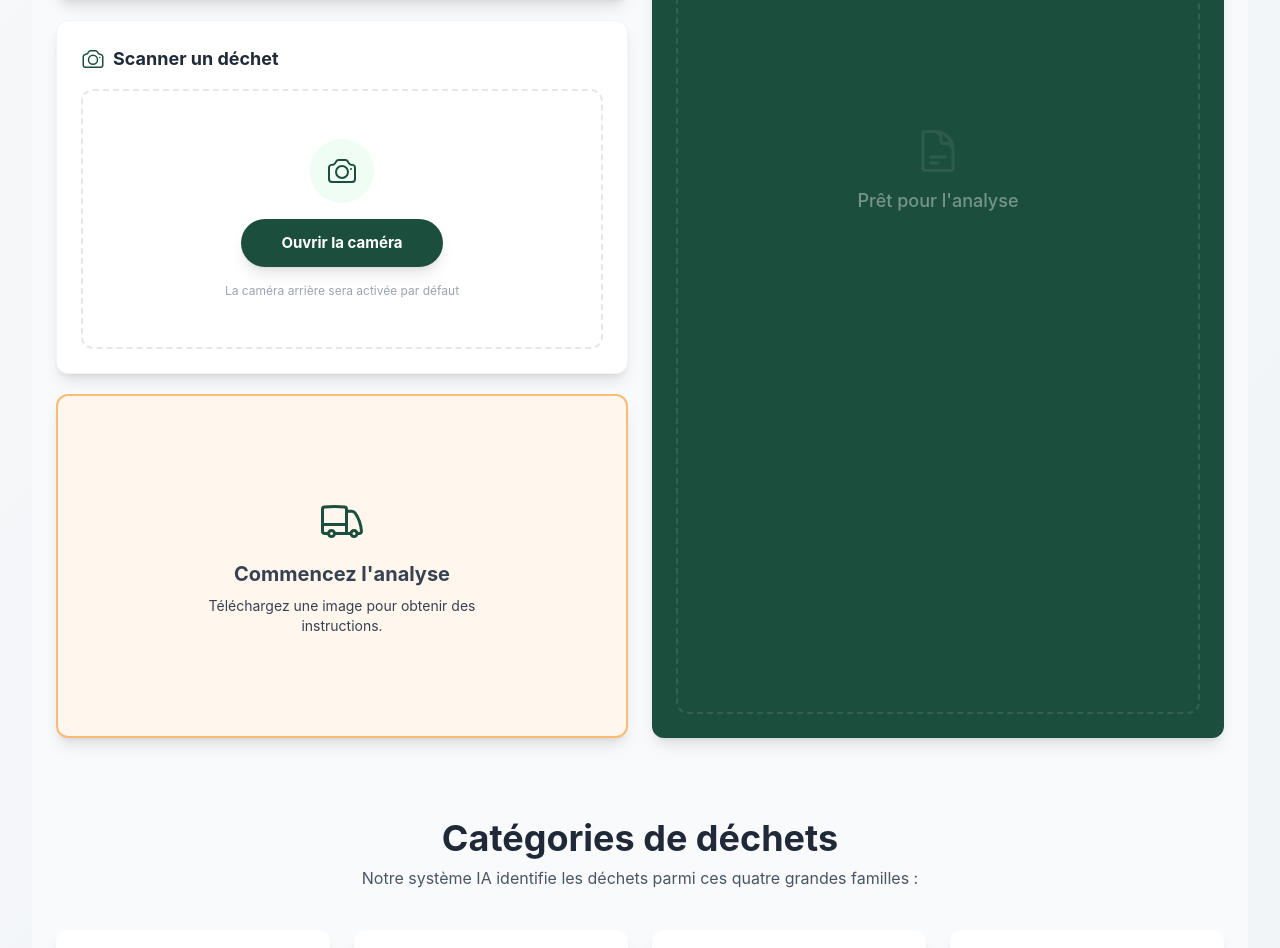
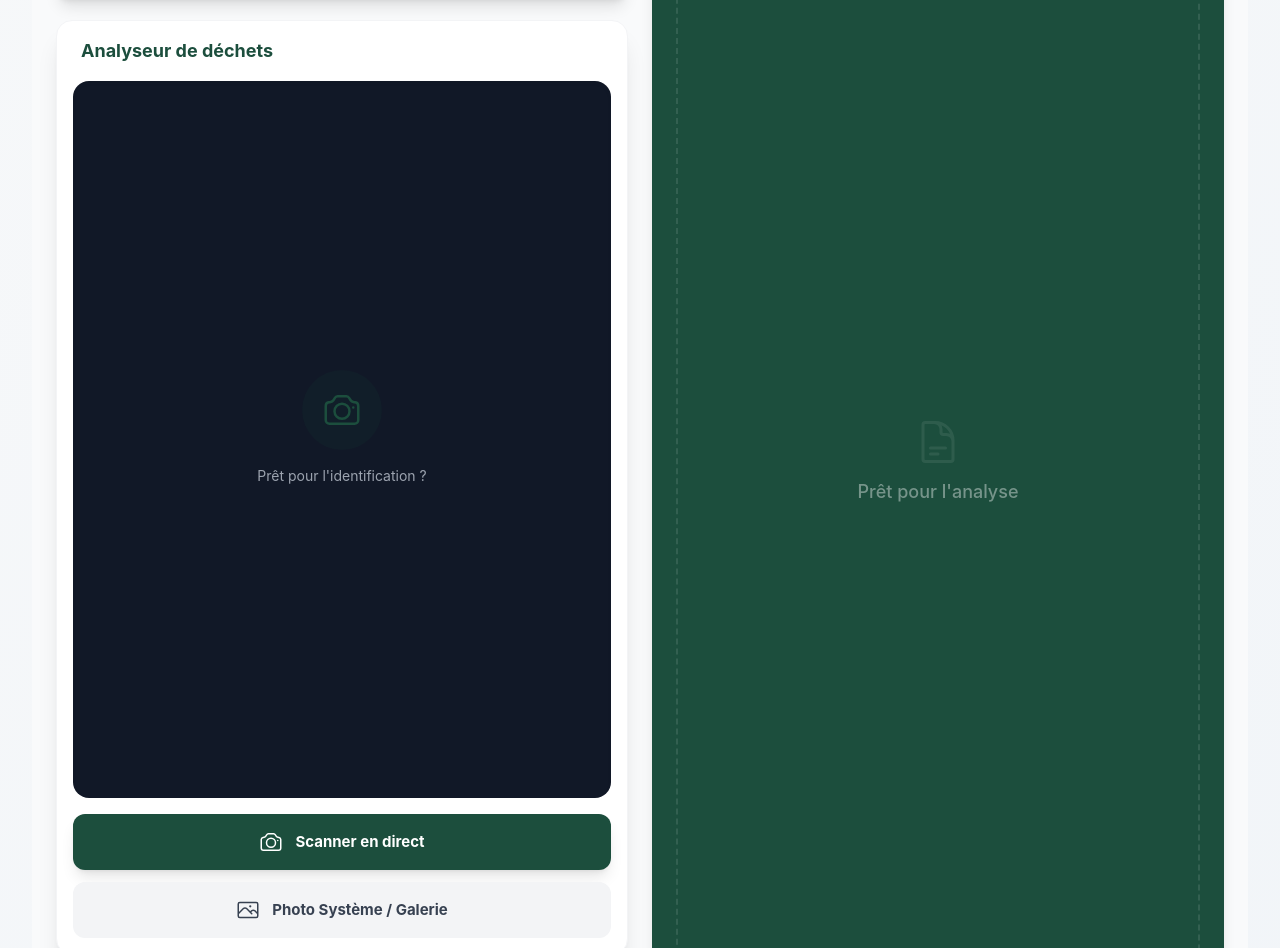
Before and after one commit to Ange-Etoile/Dechet_Urbain, a Vue app: page /resultats in a window 1280 px wide. Shown: the part 1080-2028 px from the top of the page. Built offline with nearby package versions, Linux system fonts and the light colour scheme.

Commit message:
fix sur l'action de camera

```diff
--- a/src/components/CardAction.vue
+++ b/src/components/CardAction.vue
@@ -1,6 +1,6 @@
 <script setup lang="ts">
-import { ref, onUnmounted } from 'vue';
-import { CameraIcon, XMarkIcon, ArrowPathIcon } from '@heroicons/vue/24/outline';
+import { ref, onUnmounted, nextTick } from 'vue';
+import { CameraIcon, XMarkIcon, ArrowPathIcon, PhotoIcon } from '@heroicons/vue/24/outline';
 
 const emit = defineEmits<{
   (e: 'photoTaken', file: File): void;
@@ -8,47 +8,88 @@ const emit = defineEmits<{
 
 const videoElement = ref<HTMLVideoElement | null>(null);
 const canvasElement = ref<HTMLCanvasElement | null>(null);
+const fileInput = ref<HTMLInputElement | null>(null); // Pour le mode secours
 const stream = ref<MediaStream | null>(null);
 const capturedImage = ref<string | null>(null);
 const isStreaming = ref(false);
 const error = ref<string | null>(null);
-
-// 'environment' force la caméra arrière sur smartphone
 const facingMode = ref<'user' | 'environment'>('environment');
 
+// FONCTION PRINCIPALE : Démarrer la caméra dans l'application
 const startCamera = async () => {
   try {
     error.value = null;
+    isStreaming.value = true; // On affiche l'élément vidéo avant de chercher le flux
 
-    // Contraintes strictes pour la caméra arrière
+    await nextTick(); // On attend que le DOM affiche le <video>
+
     const constraints = {
       video: {
-        facingMode: { exact: facingMode.value }, // 'exact' force le choix si disponible
-        width: { ideal: 1920 },
-        height: { ideal: 1080 }
+        facingMode: facingMode.value, // Retrait de "exact" pour plus de compatibilité
+        width: { ideal: 1280 },
+        height: { ideal: 720 }
       },
       audio: false
     };
 
-    // Tentative avec 'exact', sinon repli sur mode simple si échec (certains navigateurs PC)
-    let mediaStream;
-    try {
-      mediaStream = await navigator.mediaDevices.getUserMedia(constraints);
-    } catch (e) {
-      mediaStream = await navigator.mediaDevices.getUserMedia({
-        video: { facingMode: facingMode.value }
-      });
-    }
-
+    const mediaStream = await navigator.mediaDevices.getUserMedia(constraints);
     stream.value = mediaStream;
 
     if (videoElement.value) {
       videoElement.value.srcObject = mediaStream;
-      isStreaming.value = true;
+
+      // FORCE LA LECTURE (crucial pour Chrome Mobile)
+      videoElement.value.onloadedmetadata = () => {
+        videoElement.value?.play().catch(e => {
+            console.error("Erreur autoplay:", e);
+            error.value = "Cliquez sur l'écran pour activer la vidéo.";
+        });
+      };
     }
   } catch (err) {
     console.error('Erreur caméra:', err);
-    error.value = "Impossible d'accéder à la caméra arrière. Vérifiez les permissions ou le protocole HTTPS.";
+    isStreaming.value = false;
+    error.value = "La caméra en direct est bloquée. Utilisez le mode 'Photo Système'.";
+  }
+};
+
+// MODE SECOURS : Ouvre l'appareil photo natif du téléphone
+const openNativeCamera = () => {
+  fileInput.value?.click();
+};
+
+const handleFileUpload = (event: Event) => {
+  const target = event.target as HTMLInputElement;
+  if (target.files && target.files[0]) {
+    const file = target.files[0];
+    const reader = new FileReader();
+    reader.onload = (e) => {
+      capturedImage.value = e.target?.result as string;
+      emit('photoTaken', file);
+    };
+    reader.readAsDataURL(file);
+  }
+};
+
+const takePhoto = () => {
+  if (!videoElement.value || !canvasElement.value) return;
+
+  const video = videoElement.value;
+  const canvas = canvasElement.value;
+  canvas.width = video.videoWidth;
+  canvas.height = video.videoHeight;
+
+  const context = canvas.getContext('2d');
+  if (context) {
+    context.drawImage(video, 0, 0, canvas.width, canvas.height);
+    canvas.toBlob((blob) => {
+      if (blob) {
+        const file = new File([blob], `capture.jpg`, { type: 'image/jpeg' });
+        capturedImage.value = canvas.toDataURL('image/jpeg');
+        stopCamera();
+        emit('photoTaken', file);
+      }
+    }, 'image/jpeg', 0.9);
   }
 };
 
@@ -58,38 +99,6 @@ const stopCamera = () => {
     stream.value = null;
   }
   isStreaming.value = false;
-};
-
-const takePhoto = () => {
-  if (!videoElement.value || !canvasElement.value) return;
-
-  const video = videoElement.value;
-  const canvas = canvasElement.value;
-
-  canvas.width = video.videoWidth;
-  canvas.height = video.videoHeight;
-
-  const context = canvas.getContext('2d');
-  if (context) {
-    context.drawImage(video, 0, 0, canvas.width, canvas.height);
-
-    canvas.toBlob((blob) => {
-      if (blob) {
-        const file = new File([blob], `capture-${Date.now()}.jpg`, { type: 'image/jpeg' });
-        capturedImage.value = canvas.toDataURL('image/jpeg');
-        stopCamera();
-        emit('photoTaken', file);
-      }
-    }, 'image/jpeg', 0.90);
-  }
-};
-
-const switchCamera = async () => {
-  facingMode.value = facingMode.value === 'user' ? 'environment' : 'user';
-  if (isStreaming.value) {
-    stopCamera();
-    await startCamera();
-  }
 };
 
 const reset = () => {
@@ -102,23 +111,19 @@ onUnmounted(() => stopCamera());
 </script>
 
 <template>
-  <div class="h-auto w-full flex flex-col gap-4 rounded-xl shadow-lg bg-white p-4 sm:p-6 border border-gray-100">
-    <div class="flex items-center justify-between">
-      <div class="flex items-center gap-2">
-        <CameraIcon class="w-6 h-6 text-[#1C4E3D]" />
-        <h1 class="text-lg font-bold text-gray-800">Scanner un déchet</h1>
-      </div>
-      <button v-if="isStreaming" @click="switchCamera" class="p-2 rounded-full bg-gray-100">
-        <ArrowPathIcon class="w-5 h-5 text-gray-700" />
+  <div class="w-full flex flex-col gap-4 rounded-2xl shadow-xl bg-white p-4 border border-gray-100">
+
+    <div class="flex items-center justify-between px-2">
+      <h2 class="text-lg font-bold text-[#1C4E3D]">Analyseur de déchets</h2>
+      <button v-if="isStreaming" @click="reset" class="text-gray-400 hover:text-red-500">
+        <XMarkIcon class="w-6 h-6" />
       </button>
     </div>
 
-    <div v-if="error" class="p-4 bg-red-50 border border-red-200 rounded-lg text-red-700 text-sm">
-      {{ error }}
-    </div>
+    <div class="relative w-full aspect-[3/4] bg-gray-900 rounded-2xl overflow-hidden shadow-inner">
 
-    <div v-if="isStreaming" class="relative w-full aspect-square bg-black rounded-xl overflow-hidden">
       <video
+        v-if="isStreaming"
         ref="videoElement"
         autoplay
         muted
@@ -126,38 +131,47 @@ onUnmounted(() => stopCamera());
         class="w-full h-full object-cover"
       ></video>
 
-      <div class="absolute bottom-6 left-0 right-0 flex justify-center items-center gap-8">
-        <button @click="reset" class="p-3 rounded-full bg-black/40 border border-white/30 text-white">
-          <XMarkIcon class="w-6 h-6" />
+      <img v-else-if="capturedImage" :src="capturedImage" class="w-full h-full object-cover" />
+
+      <div v-else class="w-full h-full flex flex-col items-center justify-center p-6 text-center">
+        <div class="w-20 h-20 bg-[#1C4E3D]/10 rounded-full flex items-center justify-center mb-4">
+          <CameraIcon class="w-10 h-10 text-[#1C4E3D]" />
+        </div>
+        <p v-if="error" class="text-red-400 text-sm mb-4">{{ error }}</p>
+        <p v-else class="text-gray-400 text-sm mb-6">Prêt pour l'identification ?</p>
+      </div>
+
+      <div v-if="isStreaming" class="absolute bottom-6 left-0 right-0 flex justify-center">
+        <button @click="takePhoto" class="w-20 h-20 rounded-full border-4 border-white bg-white/20 backdrop-blur-sm flex items-center justify-center shadow-2xl">
+          <div class="w-16 h-16 rounded-full bg-white"></div>
         </button>
-
-        <button @click="takePhoto" class="w-20 h-20 rounded-full border-4 border-white bg-[#1C4E3D] shadow-2xl flex items-center justify-center">
-          <div class="w-14 h-14 rounded-full border-2 border-white/30"></div>
-        </button>
-
-        <div class="w-12"></div>
       </div>
     </div>
 
-    <div v-else-if="capturedImage" class="relative w-full aspect-square bg-gray-100 rounded-xl overflow-hidden">
-      <img :src="capturedImage" class="w-full h-full object-contain" />
-      <button @click="reset" class="absolute top-4 right-4 p-2 rounded-full bg-red-500 text-white shadow-lg">
-        <XMarkIcon class="w-6 h-6" />
+    <div v-if="!isStreaming && !capturedImage" class="grid grid-cols-1 gap-3">
+      <button @click="startCamera" class="flex items-center justify-center gap-3 bg-[#1C4E3D] text-white py-4 rounded-xl font-bold shadow-lg">
+        <CameraIcon class="w-6 h-6" />
+        Scanner en direct
+      </button>
+
+      <button @click="openNativeCamera" class="flex items-center justify-center gap-3 bg-gray-100 text-gray-700 py-4 rounded-xl font-bold">
+        <PhotoIcon class="w-6 h-6" />
+        Photo Système / Galerie
       </button>
     </div>
 
-    <div v-else class="flex flex-col items-center justify-center py-12 border-2 border-dashed border-gray-200 rounded-xl">
-      <div class="w-16 h-16 bg-green-50 rounded-full flex items-center justify-center mb-4">
-        <CameraIcon class="w-8 h-8 text-[#1C4E3D]" />
-      </div>
-      <button
-        @click="startCamera"
-        class="px-10 py-3 bg-[#1C4E3D] text-white rounded-full font-bold shadow-lg active:scale-95 transition-transform"
-      >
-        Ouvrir la caméra
-      </button>
-      <p class="mt-4 text-xs text-gray-400">La caméra arrière sera activée par défaut</p>
-    </div>
+    <button v-if="capturedImage" @click="reset" class="w-full py-3 bg-gray-800 text-white rounded-xl font-bold">
+        Reprendre une photo
+    </button>
+
+    <input
+      type="file"
+      ref="fileInput"
+      accept="image/*"
+      capture="environment"
+      class="hidden"
+      @change="handleFileUpload"
+    />
 
     <canvas ref="canvasElement" class="hidden"></canvas>
   </div>
```
